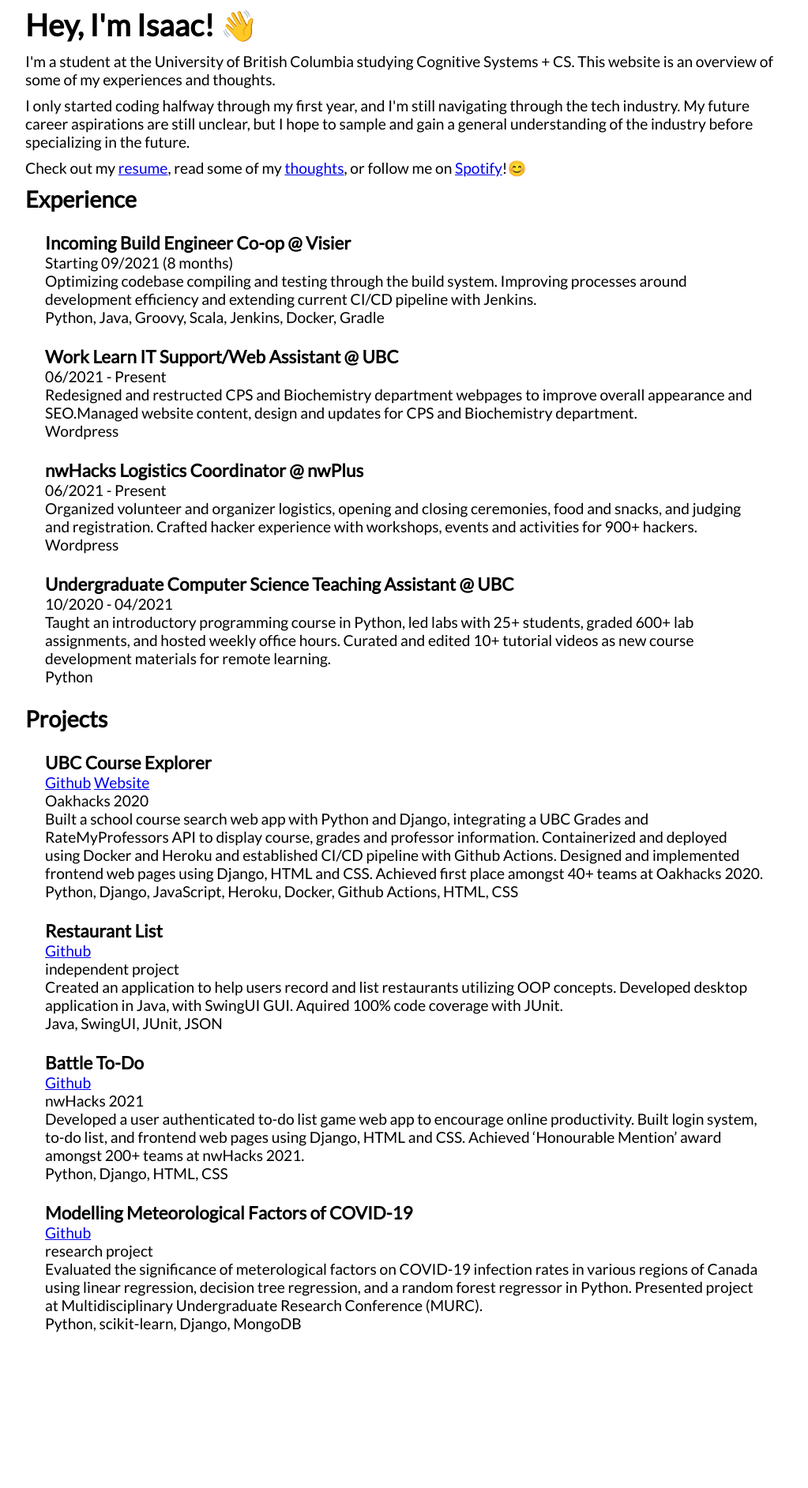
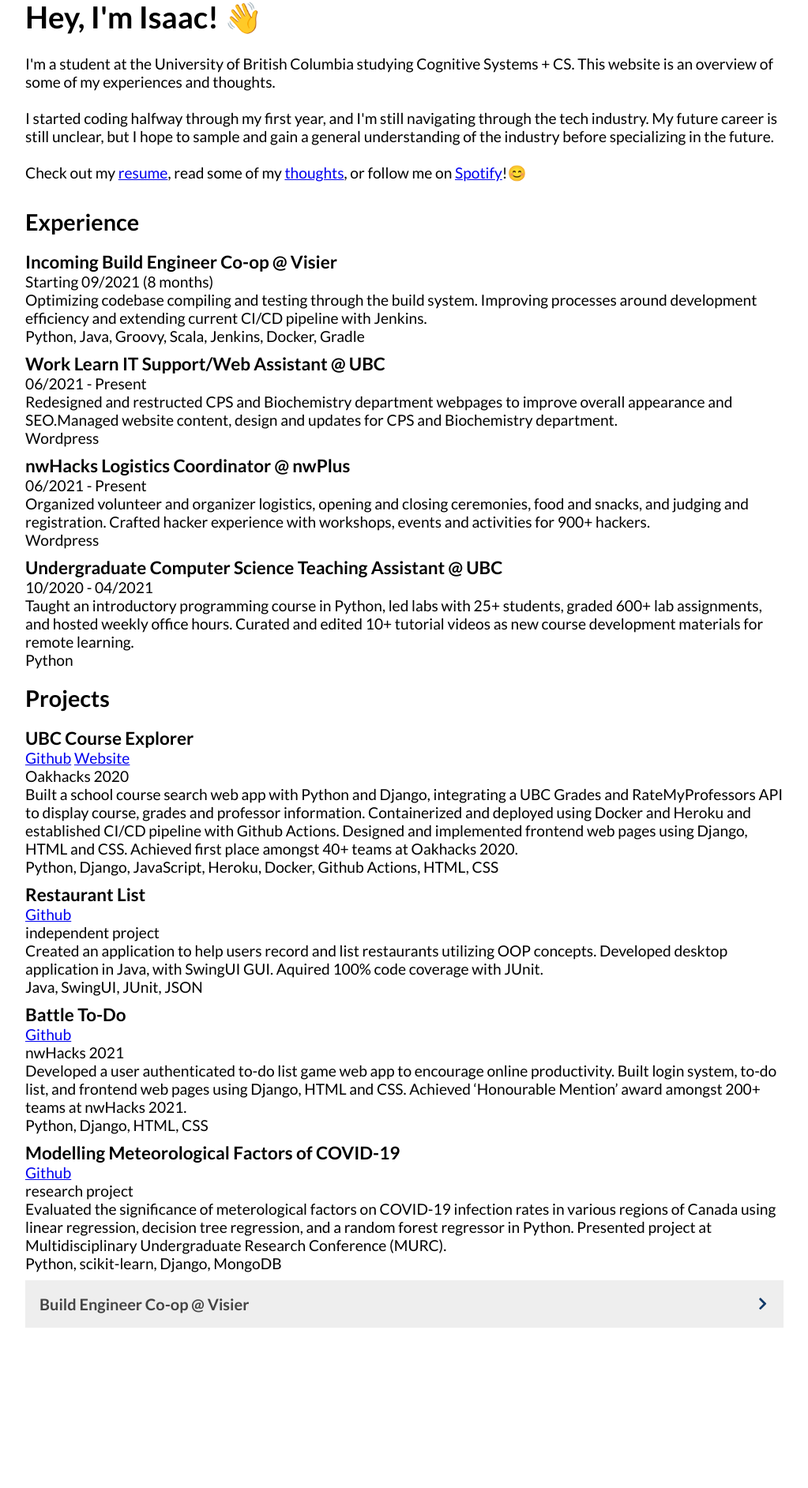
Before and after one commit to ichung08/Portfolio, a React (Create React App) app: page / in a window 1280 px wide. Shown: the part 99-1983 px from the top of the page at 79% size, without its empty margins (128-1151 px from the left). Built offline with nearby package versions, Linux system fonts and the light colour scheme.

Commit message:
added accordion component

```diff
--- a/src/App.js
+++ b/src/App.js
@@ -3,6 +3,7 @@ import Footer from "./components/Footer";
 import About from "./components/About";
 import Experience from "./components/Experience";
 import Projects from "./components/Projects";
+import Accordion from "./components/Accordion";
 
 function App() {
   return (
@@ -12,6 +13,10 @@ function App() {
         <About />
         <Experience />
         <Projects />
+        <Accordion
+          title="Build Engineer Co-op @ Visier"
+          content="<p>Optimizing codebase compiling and testing through the build system. Improving processes around development efficiency and extending current CI/CD pipeline with Jenkins.</p>"
+        />
       </div>
       <Footer />
     </div>
--- a/src/components/About.js
+++ b/src/components/About.js
@@ -1,16 +1,19 @@
 const About = () => {
   return (
-    <div className="about">
+    <div>
       <h1>Hey, I'm Isaac! 👋</h1>
+      <br></br>
       <p>
         I'm a student at the University of British Columbia studying Cognitive Systems + CS. This website is an overview
         of some of my experiences and thoughts.
       </p>
+      <br></br>
       <p>
-        I only started coding halfway through my first year, and I'm still navigating through the tech industry. My
-        future career aspirations are still unclear, but I hope to sample and gain a general understanding of the
-        industry before specializing in the future.
+        I started coding halfway through my first year, and I'm still navigating through the tech industry. My future
+        career is still unclear, but I hope to sample and gain a general understanding of the industry before
+        specializing in the future.
       </p>
+      <br></br>
       <p>
         Check out my{" "}
         <a href="/" rel="noreferrer">
@@ -26,6 +29,7 @@ const About = () => {
         </a>
         !😊
       </p>
+      <br></br>
     </div>
   );
 };
--- /dev/null
+++ b/src/components/Accordion.js
@@ -0,0 +1,30 @@
+import { FaChevronRight } from "react-icons/fa";
+import { useState, useRef } from "react";
+
+const Accordion = (props) => {
+  const [setActive, setActiveState] = useState("");
+  const [setHeight, setHeightState] = useState("0px");
+  const [setRotate, setRotateState] = useState("accordion__icon");
+
+  const content = useRef(null);
+
+  const toggleAccordion = () => {
+    setActiveState(setActive === "" ? "active" : "");
+    setHeightState(setActive === "active" ? "0px" : `${content.current.scrollHeight}px`);
+    setRotateState(setActive === "active" ? "accordion__icon" : "accordion__icon rotate");
+  };
+
+  return (
+    <div className="accordion__section">
+      <button className={`accordion ${setActive}`} onClick={toggleAccordion}>
+        <p className="accordion__title">{props.title}</p>
+        <FaChevronRight className={`${setRotate}`} />
+      </button>
+      <div ref={content} style={{ maxHeight: `${setHeight}` }} className="accordion__content">
+        <div className="accordion__text" dangerouslySetInnerHTML={{ __html: props.content }}></div>
+      </div>
+    </div>
+  );
+};
+
+export default Accordion;
--- a/src/index.css
+++ b/src/index.css
@@ -1,4 +1,4 @@
-@import url("https://fonts.googleapis.com/css2?family=Lato:wght@400&family=Montserrat:wght@300;700&display=swap");
+@import url("https://fonts.googleapis.com/css2?family=Lato:ital,wght@0,100;0,300;0,400;0,700;0,900;1,100;1,300;1,400;1,700;1,900&family=Montserrat:ital,wght@0,100;0,200;0,300;0,400;0,500;0,600;0,700;1,100;1,200;1,300;1,400;1,500;1,600&display=swap");
 
 * {
   box-sizing: border-box;
@@ -47,17 +47,68 @@ h2 {
   word-wrap: normal;
 }
 
-.about {
-  padding-top: 10px;
+/* Style accordion section */
+.accordion__section {
+  display: flex;
+  flex-direction: column;
 }
 
-.about p {
-  padding-top: 10px;
+/* Style buttons used to open and close accordion panel */
+.accordion {
+  background-color: #eee;
+  color: #444;
+  cursor: pointer;
+  padding: 18px;
+  display: flex;
+  align-items: center;
+  border: none;
+  outline: none;
+  transition: background-color 0.6s ease;
+}
+
+/* Add a background color to the button if it is clicked on  */
+.accordion:hover,
+.active {
+  background-color: #ccc;
+}
+
+/* Style the accordion content title */
+.accordion__title {
+  font-family: "Lato", sans-serif;
+  font-weight: 700;
+  font-size: 1.5em;
+  text-align: left;
+}
+
+/* Style accordion chevron icon */
+.accordion__icon {
+  margin-left: auto;
+  transition: transform 0.6s ease;
+  color: #113969;
+  font-size: 1.3em;
+}
+
+/* Style to rotate icon when state is active */
+.rotate {
+  transform: rotate(90deg);
+}
+
+/* Style the accordion content panel. Note: hidden by default */
+.accordion__content {
+  background-color: white;
+  overflow: hidden;
+  transition: max-height 0.6s ease;
+}
+
+/* Style the accordion content text */
+.accordion__text {
+  font-family: "Lato", sans-serif;
+  font-weight: 400;
+  padding: 18px;
 }
 
 .post {
-  margin: 5px;
-  padding: 10px 20px 10px 20px;
+  margin: 10px auto 10px auto;
 }
 
 footer {
@@ -68,7 +119,7 @@ footer {
 }
 
 footer p {
-  font-size: 1.4em;
+  font-size: 1.3em;
 }
 
 .footer-icon {
```
